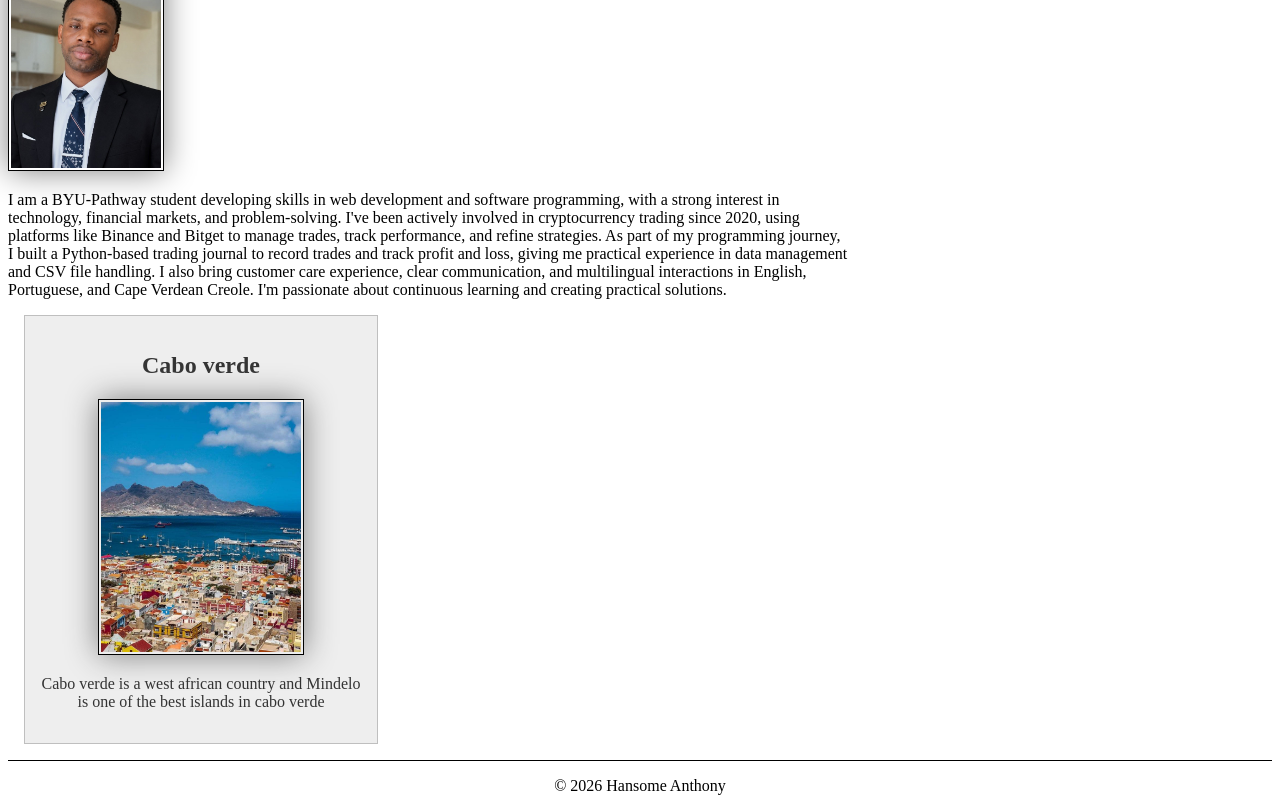
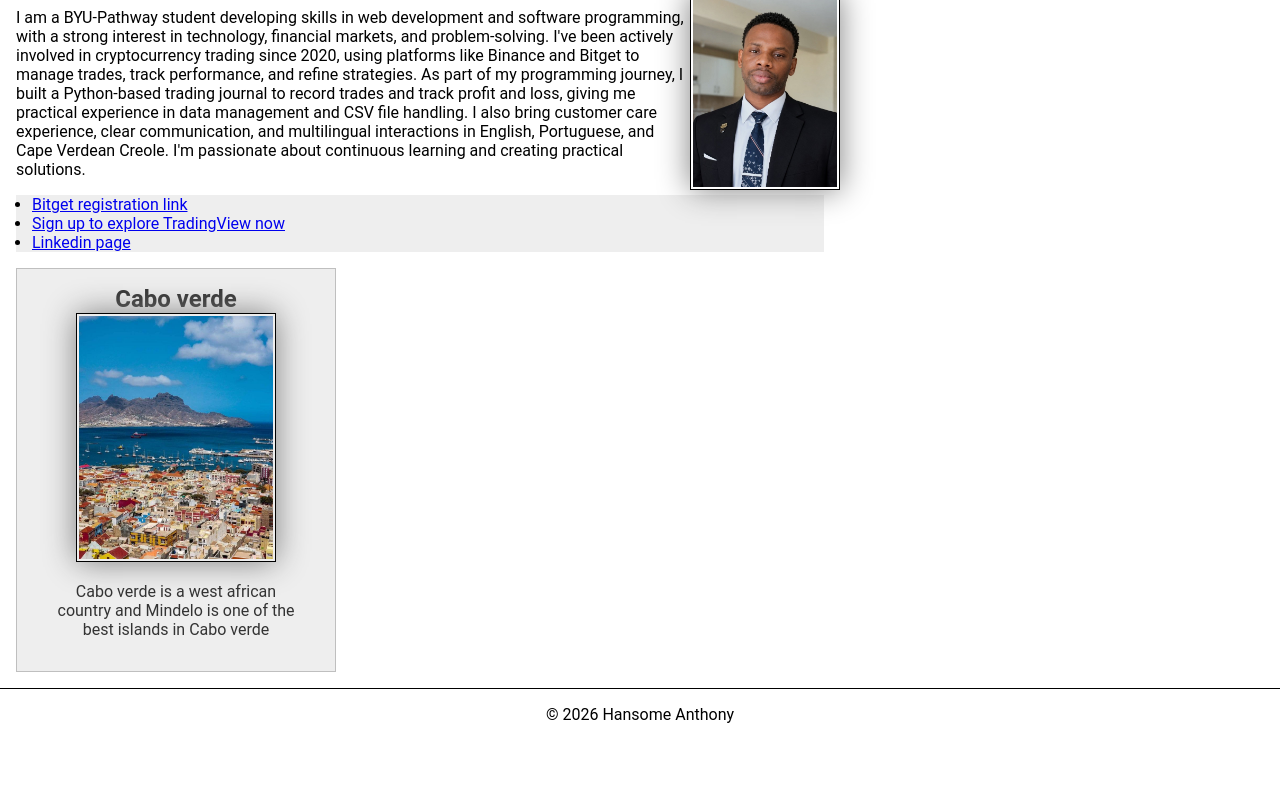
Before and after one commit to hansome2001/wdd130, a plain HTML site: page index.html in a window 1280 px wide. Shown: the part 259-1070 px from the top of the page. After the commit the page ends 999 px from the top, so only its background shows below. Drawn offline with Linux system fonts and the light colour scheme; a web font is replaced by a local one.

Commit message:
index html

```diff
--- a/index.html
+++ b/index.html
@@ -1,3 +1,4 @@
+<!-- 15 November 2026 -->
 <!DOCTYPE html>
 <html lang="En">
 
@@ -8,12 +9,17 @@
     <meta name="description" content="Hansome Anthony's personal homepage: Web Fundamentals at BYU-Pathway Worldwide. Explore my background, interests, hobbies, and journey as a software development student.">
     <meta name="author" content="Hansome Anthony">
     <link rel="stylesheet" href="styles/styles.css">
+    <link rel="preconnect" href="https://fonts.googleapis.com">
+    <link rel="preconnect" href="https://fonts.gstatic.com" crossorigin>
+    <link href="https://fonts.googleapis.com/css2?family=Robot0&display=swap" rel="stylesheet">
 </head>
 <body>
     <header>
     <nav>
         <a href="#">Home</a>
         <a href="wwr/">Rafting Website</a>
+
+        <a href="https://www.facebook.com/share/19SthkFB9W/">Facebook page</a>
     </nav>
     </header>
     <main>
@@ -24,11 +30,17 @@
             As part of my programming journey, I built a Python-based trading journal to record trades and track profit and loss, giving me practical experience in data management and CSV file handling.
             I also bring customer care experience, clear communication, and multilingual interactions in English, Portuguese, and Cape Verdean Creole. I'm passionate about continuous learning and creating practical solutions.
         </p>
+
+<ul class="box indent">
+  <li><a href="https://www.bitgetapp.com/referral/register?clacCode=Y4FUMZTC&from=%2Factivity%2Freferral-all-program&source=events&utmSource=PremierInviter" target="_blank">Bitget registration link</a></li>
+  <li><a href="https://www.tradingview.com/pricing/?share_your_love=RICO_BEGINNERS&mobileapp=true" target="_blank">Sign up to explore TradingView now</a></li>
+  <li><a href= "https://www.linkedin.com/in/hansome-anthony?utm_source=share_via&utm_content=profile&utm_medium=member_android" target=" _blank">Linkedin page</a></li>
+</ul>
     </main>
     <aside>
         <h2>Cabo verde</h2>
         <img src="images/mindelo.jpg" alt="Mindelo Cabo verde">
-        <p>Cabo verde is a west african country and Mindelo is one of the best islands in cabo verde </p>
+        <p>Cabo verde is a west african country and Mindelo is one of the best islands in Cabo verde </p>
     </aside>
     <footer>
         <p>&copy; 2026 Hansome Anthony</p>
--- a/styles/styles.css
+++ b/styles/styles.css
@@ -1,3 +1,12 @@
+* {
+ margin: 0;
+ padding: 0;
+ box-sizing: border-box;
+}
+body {
+ font-size: 16px;
+ font-family: Roboto, Arial, sans-serif;
+}
 nav {
  background-color: darkblue;
  padding: 10px;
@@ -11,6 +20,7 @@ nav a {
 
 h1 {
  color: darkblue;
+ padding: .5rem
 }
 
 img {
@@ -37,6 +47,7 @@ aside {
  background-color: #eee;
  color:#333;
  text-align: center;
+ position: relative;
 }
 
 aside img {
@@ -47,6 +58,13 @@ aside img {
 main img {
  width: 150px;
  height: auto;
+ float: right;
+ margin: 0 0 1rem;
+}
+
+p {
+ margin: 1rem;
+
 }
 
 footer {
@@ -54,3 +72,16 @@ footer {
  border-top: 1px solid #000;
  text-align: center;
 }
+
+/* class selector */
+.box{
+ margin: 1rem;
+ border: 1px solid rgb(0 0 0 .1);
+ background-color: #eee;
+ color: #000;
+}
+
+.indent {
+ padding-left: 1rem;
+
+}
--- /dev/null
+++ b/week03/styles/overlay.css
@@ -0,0 +1,57 @@
+* {
+ margin: 0;
+ padding: 0;
+ box-sizing: border-box;
+}
+
+main {
+ max-width: 800px;
+ margin: 2rem auto;
+ font-family: Arial, Helvetica, sans-serif;
+}
+
+h1 {
+ text-align: center;
+ font-size: 1.5rem;
+ text-shadow: 3px 3px 5px #777;
+}
+
+.herodiv {
+ margin: 10px auto;
+ position: relative;
+ /* If removed, what happens? */
+}
+
+.herodiv img {
+ width: 100%;
+ height: 300px;
+ object-fit: cover;
+}
+
+.stats {
+ position: absolute;
+ top: 25px;
+ right: 25px;
+ background: radial-gradient(#eee, #323A06);
+ border: 1px solid #000;
+ padding: 0.65rem;
+ box-shadow: 0 0 30px #111;
+ opacity: 0.9;
+}
+
+h2 {
+ text-shadow: 0 0 15px #333;
+ border-bottom: 1px solid #555;
+ margin-bottom: 0.3rem;
+}
+
+footer {
+ position: fixed;
+ bottom: 0;
+ margin: 1rem;
+ border-top: 1px solid #000;
+ padding: 0.5rem;
+ color: navy;
+ font-weight: 700;
+ font-style: italic;
+}
```
Also changed, not shown: week03/overlay.html (added, +25 -0 lines).
